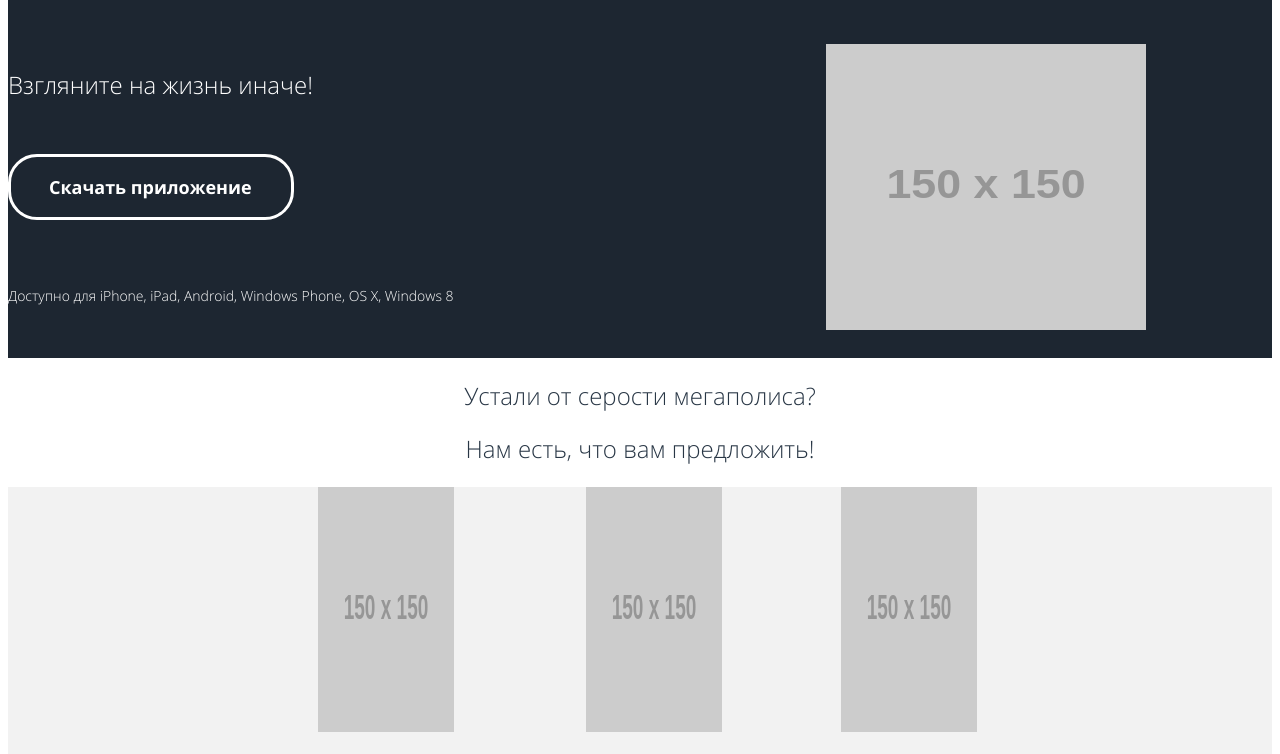
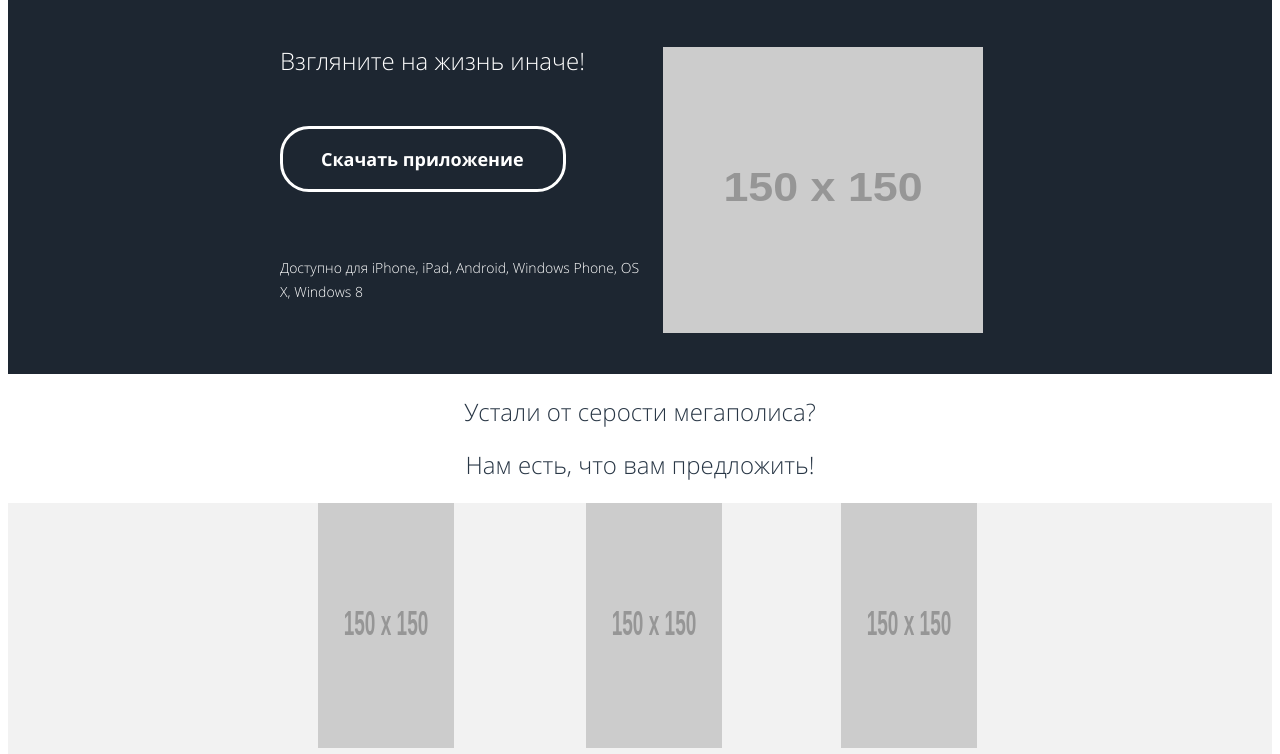
Before and after one commit to TeenCreek2085/1558129-pink-21, a website: page source/index.html in a window 1280 px wide. Shown: the part 43-797 px from the top of the page. Drawn offline with nearby package versions, Linux system fonts and the light colour scheme; files that its build step writes are made by us from their sources; placeholder pictures from the web are drawn by us.

Commit message:
Центрировал блоки в шапке

```diff
--- a/source/index.html
+++ b/source/index.html
@@ -35,6 +35,7 @@
         </nav>
       </div>
 
+      <div class="page-header__wrapper container">
         <div class="header-title header-title--home">
           <p class="header-title__slogan">Взгляните на жизнь иначе!</p>
         </div>
@@ -47,6 +48,8 @@
           <button class="header-download__button" type="button">Скачать приложение</button>
           <p class="header-download__intro">Доступно для iPhone, iPad, Android, Windows Phone, OS X, Windows 8</p>
         </div>
+      </div>
+
     </header>
 
     <main class="page-main">
@@ -101,7 +104,7 @@
       </section>
 
       <section class="reviews">
-        <div class="reviews__wrapper slider">
+        <div class="reviews__wrapper container slider">
           <h2 class="visually-hidden">Отзывы о нас</h2>
 
           <div class="reviews__slider-wrapper slider__wrapper">
@@ -139,7 +142,7 @@
       </section>
 
       <section class="price">
-        <div class="price__wrapper slider">
+        <div class="price__wrapper container slider">
           <h2 class="visually-hidden">Стоимость пакетов услуг</h2>
 
           <div class="price__slider-wrapper">
--- a/source/less/blocks/header-download.less
+++ b/source/less/blocks/header-download.less
@@ -2,6 +2,7 @@
   background-color: inherit;
   color: @basic-white;
   padding: 21px 39px 21px 38px;
+  margin-bottom: 30px;
   font-family: inherit;
   font-weight: bold;
   font-size: 18px;
@@ -15,12 +16,13 @@
 }
 
 .header-download__intro {
+  padding-bottom: 30px;
   color: @basic-white;
   font-weight: lighter;
   font-size: 14px;
 
   @media (min-width: @tablet-width) {
-    margin-bottom: 50px;
-    max-width: 50%;
+    margin-right: 350px;
+    padding-bottom: 70px;
   }
 }
--- a/source/less/blocks/header-image.less
+++ b/source/less/blocks/header-image.less
@@ -1,12 +1,19 @@
 .header-image {
+  margin-bottom: 50px;
+
   @media (min-width: @tablet-width) {
     position: absolute;
     right: 0;
-    top: 40%;
+    top: 0;
+  }
+
+  @media (min-width: @tablet-width) {
+    position: absolute;
+    right: 0;
+    top: 0;
   }
 
   @media (min-width: @desktop-width) {
-    top: 20%;
-    right: 10%;
+    right: 15%;
   }
 }
--- a/source/less/blocks/header-title.less
+++ b/source/less/blocks/header-title.less
@@ -1,4 +1,5 @@
 .header-title {
+  margin-bottom: 30px;
   color: @basic-white;
   font-weight: lighter;
   font-size: 24px;
@@ -9,7 +10,7 @@
   }
 
   @media (min-width: @tablet-width) {
-    margin-bottom: 30px;
-    max-width: 50%;
+    margin-right: 350px;
+    margin-bottom: 50px;
   }
 }
--- a/source/less/blocks/header-top.less
+++ b/source/less/blocks/header-top.less
@@ -1,9 +1,6 @@
 .header-top {
-  @media (min-width: @tablet-width) {
+  @media (min-width: @desktop-width) {
+    display: flex;
     margin-bottom: 50px;
   }
-
-  @media (min-width: @desktop-width) {
-    display: flex;
-  }
 }
--- a/source/less/blocks/page-header.less
+++ b/source/less/blocks/page-header.less
@@ -1,8 +1,12 @@
 .page-header {
-  position: relative;
-  display: flex;
-  flex-direction: column;
   background-color: @dark-blue;
   // background-image: url("../img/back-mobile.png");
   // background-repeat: no-repeat;
 }
+
+@media (min-width: @tablet-width) {
+  .page-header__wrapper {
+    position: relative;
+    margin: 0 auto;
+  }
+}
```
Lines whose indentation alone changed are shown as unchanged.
